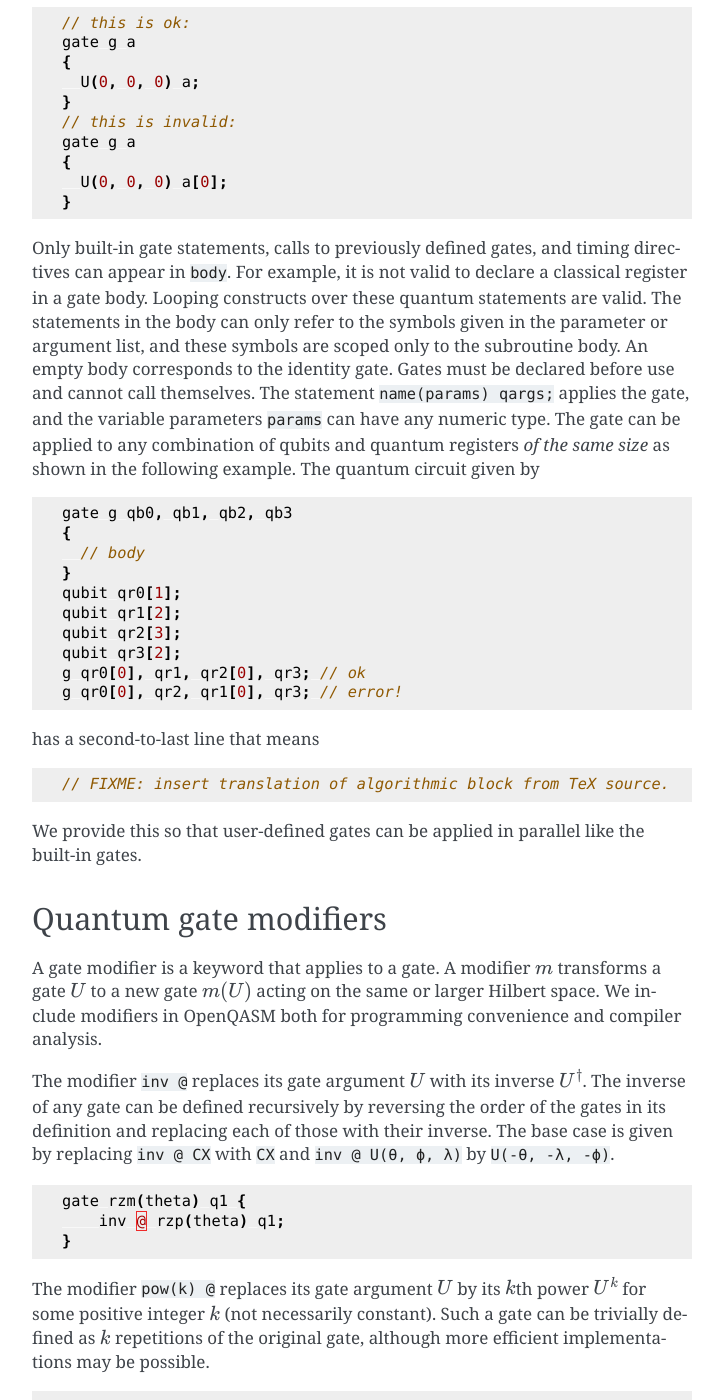
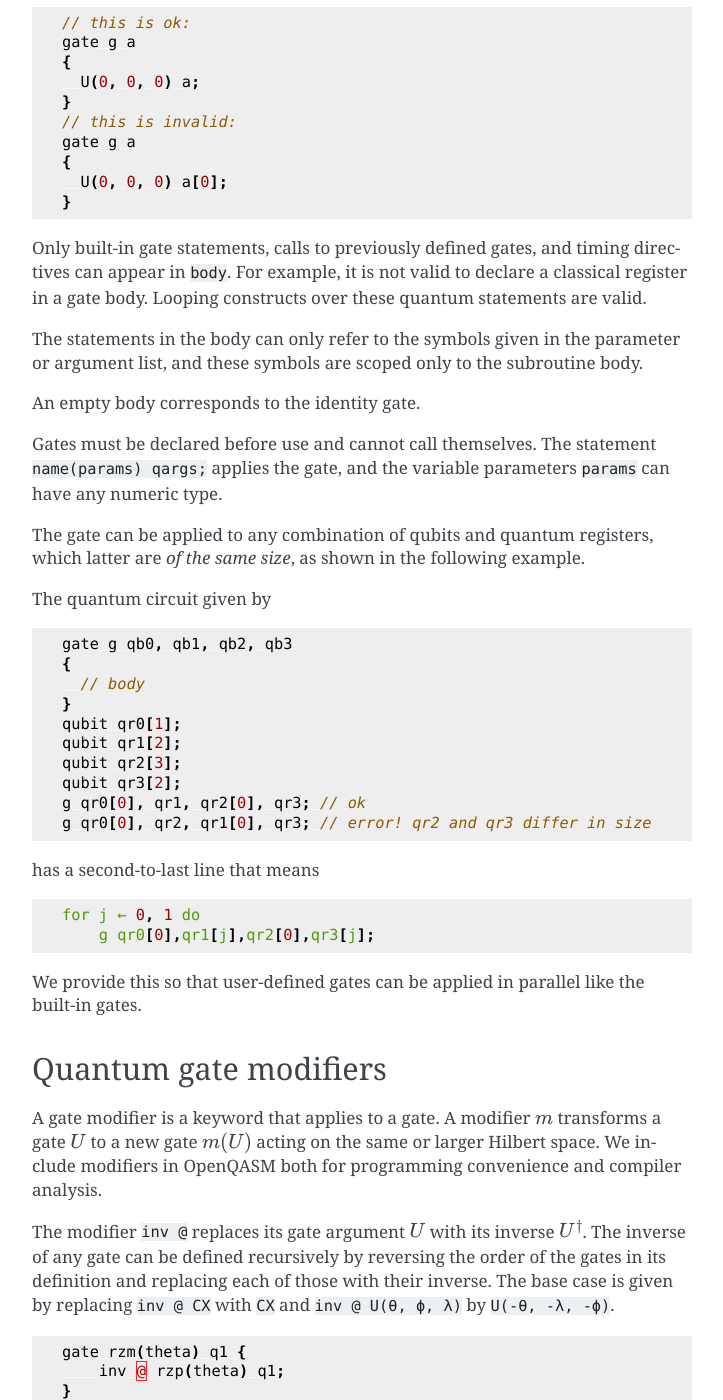
Before and after one commit to openqasm/openqasm, a Sphinx documentation site: the page built from source/language/gates.rst, in a window 1280 px wide and 1400 px high, scrolled down 4378 px. Shown: the whole window, without its empty margins (388-1111 px from the left). Built offline with Sphinx 7.4.7, drawn with Linux system fonts in a browser that asks for light colours; cross-references to code outside the pages are shown as plain code.

Commit message:
Clarify passage on defined gate invocation w/r/t "same size"

```diff
--- a/source/language/gates.rst
+++ b/source/language/gates.rst
@@ -234,14 +234,22 @@ of the gate definition.
 Only built-in gate statements, calls to previously defined gates, and
 timing directives can appear in ``body``. For example, it is not valid to
 declare a classical register in a gate body. Looping constructs over these quantum
-statements are valid. The statements in the body
+statements are valid.
+
+The statements in the body
 can only refer to the symbols given in the parameter or argument list,
-and these symbols are scoped only to the subroutine body. An empty body
-corresponds to the identity gate. Gates must be declared before use and
-cannot call themselves. The statement ``name(params) qargs;`` applies the gate, and the variable
-parameters ``params`` can have any numeric type. The gate can be applied to any
-combination of qubits and quantum registers *of the same size* as shown
-in the following example. The quantum circuit given by
+and these symbols are scoped only to the subroutine body.
+
+An empty body corresponds to the identity gate.
+
+Gates must be declared before use and
+cannot call themselves. The statement ``name(params) qargs;`` applies the gate,
+and the variable parameters ``params`` can have any numeric type.
+
+The gate can be applied to any combination of qubits and quantum registers,
+which latter are *of the same size*, as shown in the following example.
+
+The quantum circuit given by
 
 .. code-block:: c
 
@@ -254,13 +262,14 @@ in the following example. The quantum circuit given by
    qubit qr2[3];
    qubit qr3[2];
    g qr0[0], qr1, qr2[0], qr3; // ok
-   g qr0[0], qr2, qr1[0], qr3; // error!
+   g qr0[0], qr2, qr1[0], qr3; // error! qr2 and qr3 differ in size
 
 has a second-to-last line that means
 
-.. code-block:: c
+.. code-block:: prolog
 
-   // FIXME: insert translation of algorithmic block from TeX source.
+   for j ← 0, 1 do
+       g qr0[0],qr1[j],qr2[0],qr3[j];
 
 We provide this so that user-defined gates can be applied in parallel
 like the built-in gates.
```
